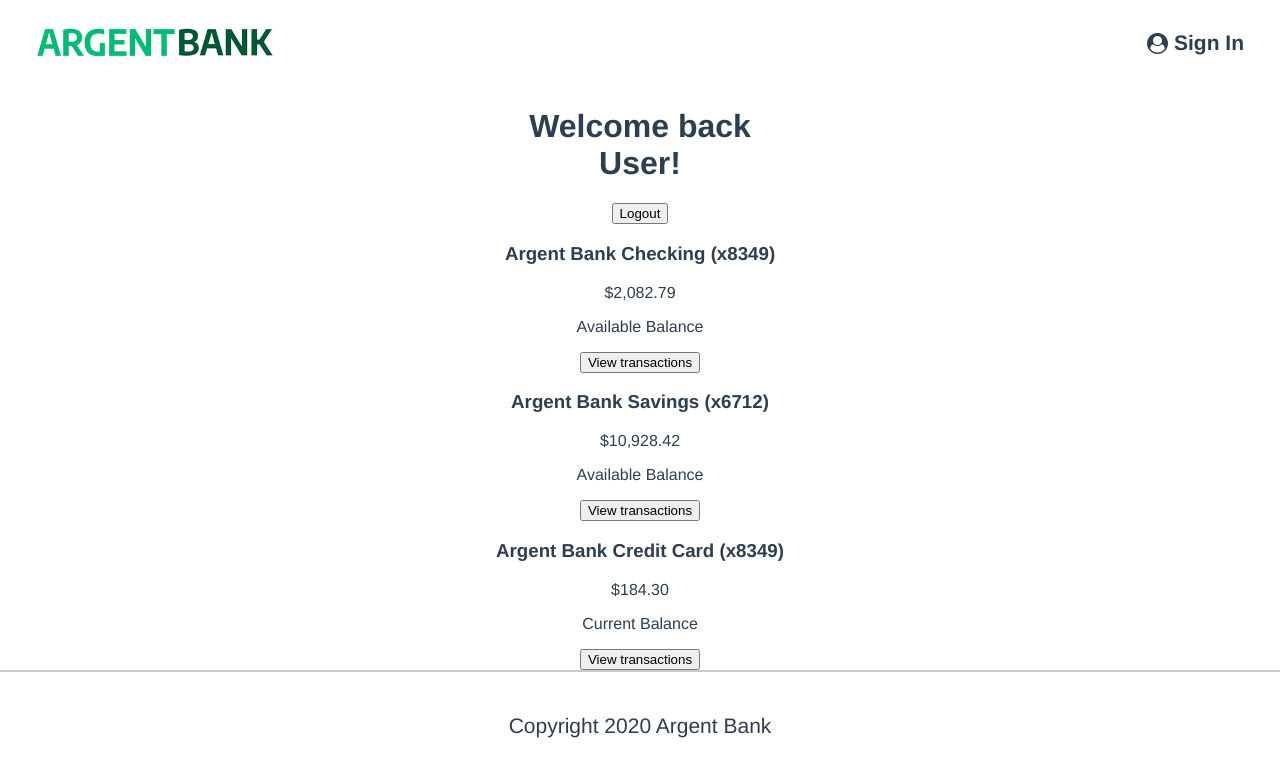
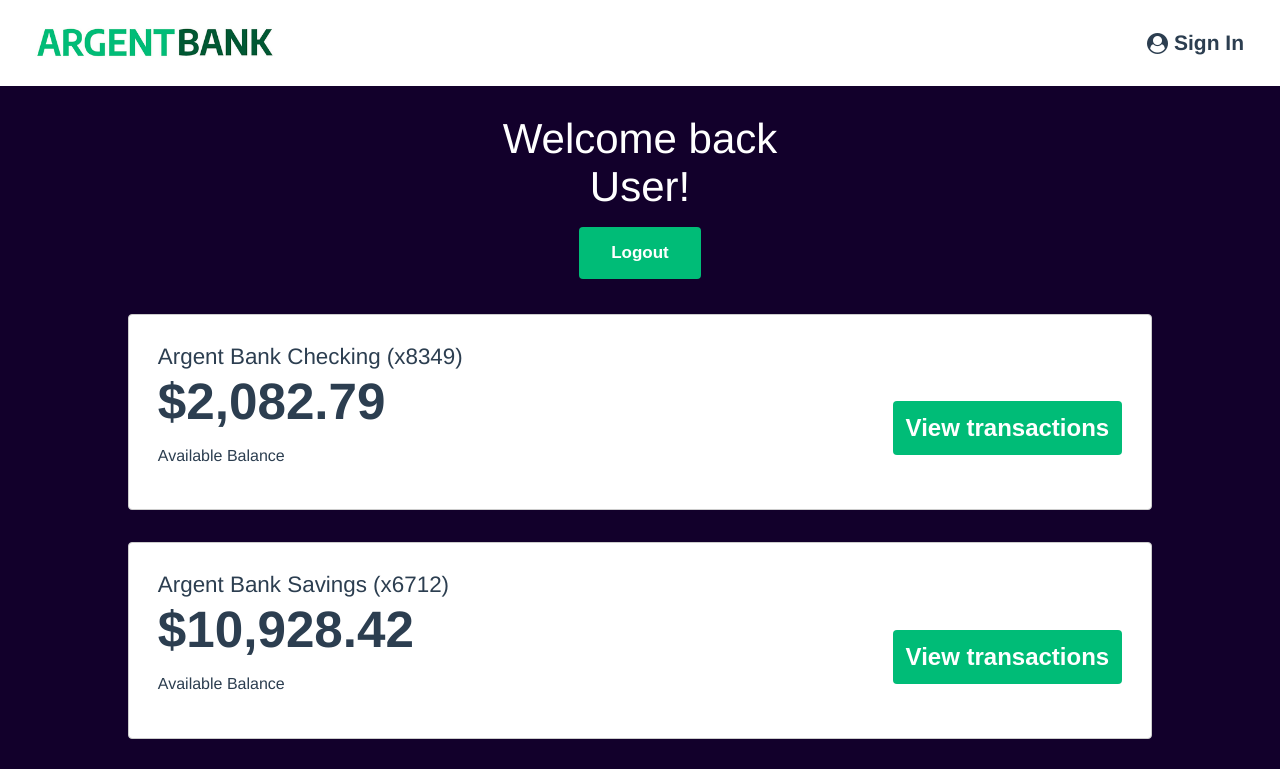
Before and after one commit to anthonypin0169/OpenClassroomsProject10, a React (Vite) app in the folder front/: page /profile in a window 1280 px wide. Shown: the top 769 px of the page. Built offline with nearby package versions, Linux system fonts and the light colour scheme; sample sign-in values are in the browser's storage.

Commit message:
réajustement des classes css et ajout de la redirection de user

```diff
--- a/front/src/pages/sign-in/sign-in.jsx
+++ b/front/src/pages/sign-in/sign-in.jsx
@@ -1,10 +1,18 @@
 import { useDispatch, useSelector } from 'react-redux'
 import { loginUser } from '../../store/authSlice.jsx'
+import { useNavigate } from 'react-router-dom'
+import { useEffect } from 'react'
 import "./sign-in.scss"
 
 export function SignIn() {
   const dispatch = useDispatch()
-  const { isLoading, error } = useSelector((state) => state.auth)
+  const { isAuthenticated, isLoading, error } = useSelector((state) => state.auth)
+  const navigate = useNavigate()
+useEffect(() => {
+  if(!isLoading && isAuthenticated){
+    navigate("/profile")
+  }
+},[isAuthenticated, isLoading, navigate])
 
   const handleSubmit = (e) => {
     e.preventDefault()
--- a/front/src/pages/sign-in/sign-in.scss
+++ b/front/src/pages/sign-in/sign-in.scss
@@ -17,7 +17,7 @@
         text-align: center;
         font-size: 2rem;
         font-weight: bold;
-        margin-bottom: 2rem;
+        margin-bottom: 1.5rem;
         color: #2c3e50;
     }
     .sign-in__error {
@@ -34,6 +34,7 @@
     }
     .sign-in__label {
         display: block;
+        text-align: start;
         font-weight: bold;
         color: #2c3e50;
     }
@@ -61,12 +62,12 @@
     .sign-in__button {
         display: block;
         width: 100%;
-        padding: 12px;
+        padding: 8px;
         font-size: 1.1rem;
         font-weight: bold;
         margin-top: 1rem;
         border: none;
-        border-radius: 4px;
+        border-radius: 1px;
         background-color: #00bc77;
         color: #fff;
         cursor: pointer;
--- a/front/src/pages/user/user.jsx
+++ b/front/src/pages/user/user.jsx
@@ -12,43 +12,43 @@ export default function User () {
     }
 
     return(
-        <main className="user__main user__main--dark">
+        <main className="user bg-dark">
             <div className="user__header">
-                <h1 className="user__title">Welcome back<br />{user?.firstName || 'User'}!</h1>
-                <button className="user__logout-button" onClick={handleLogout}>Logout</button>
+                <h1 className="user__header--title">Welcome back<br />{user?.firstName || 'User'}!</h1>
+                <button className="user__header--logout-button" onClick={handleLogout}>Logout</button>
             </div>
             <h2 className="sr-only">Accounts</h2>
 
             <section className="user__account">
-                <div className="user__account-content">
-                    <h3 className="user__account-title">Argent Bank Checking (x8349)</h3>
-                    <p className="user__account-amount">$2,082.79</p>
-                    <p className="user__account-description">Available Balance</p>
+                <div className="user__account--content">
+                    <h3 className="user__account--title">Argent Bank Checking (x8349)</h3>
+                    <p className="user__account--amount">$2,082.79</p>
+                    <p className="user__account--description">Available Balance</p>
                 </div>
                 <div className="user__account-actions">
-                    <button className="user__transaction-button">View transactions</button>
+                    <button className="user__account-actions--transaction-button">View transactions</button>
                 </div>
             </section>
 
             <section className="user__account">
-                <div className="user__account-content">
-                    <h3 className="user__account-title">Argent Bank Savings (x6712)</h3>
-                    <p className="user__account-amount">$10,928.42</p>
-                    <p className="user__account-description">Available Balance</p>
+                <div className="user__account--content">
+                    <h3 className="user__account--title">Argent Bank Savings (x6712)</h3>
+                    <p className="user__account--amount">$10,928.42</p>
+                    <p className="user__account--description">Available Balance</p>
                 </div>
                 <div className="user__account-actions">
-                    <button className="user__transaction-button">View transactions</button>
+                    <button className="user__account-actions--transaction-button">View transactions</button>
                 </div>
             </section>
 
             <section className="user__account">
-                <div className="user__account-content">
-                    <h3 className="user__account-title">Argent Bank Credit Card (x8349)</h3>
-                    <p className="user__account-amount">$184.30</p>
-                    <p className="user__account-description">Current Balance</p>
+                <div className="user__account--content">
+                    <h3 className="user__account--title">Argent Bank Credit Card (x8349)</h3>
+                    <p className="user__account--amount">$184.30</p>
+                    <p className="user__account--description">Current Balance</p>
                 </div>
                 <div className="user__account-actions">
-                    <button className="user__transaction-button">View transactions</button>
+                    <button className="user__account-actions--transaction-button">View transactions</button>
                 </div>
             </section>
         </main>
--- a/front/src/pages/user/user.scss
+++ b/front/src/pages/user/user.scss
@@ -1,23 +1,41 @@
-.header {
+.user {
+  &--dark {
+    background-color: #12002b;
+    min-height: calc(100vh - 140px); /* Ajuster selon header/footer */
+    padding: 2rem 0;
+  }
+  &__header {
     color: #fff;
     margin-bottom: 2.2rem;
-  &__h1{
+    text-align: center;
+    &--title {
       font-size: 42px;
+      margin-bottom: 1rem;
+      font-weight: normal;
     }
-  &__button {
+
+    &--logout-button {
       border-color: #00bc77;
       background-color: #00bc77;
       color: #fff;
       font-weight: bold;
       font-size: 17px;
-    padding: 16px;
+      padding: 16px 32px;
+      border: none;
+      border-radius: 4px;
+      cursor: pointer;
+      transition: background-color 0.2s;
+
+      &:hover {
+        background-color: #009e66;
       }
     }
-.account {
+  }
+  &__account {
     display: flex;
     justify-content: space-between;
     align-items: center;
-  border: 1px solid black;
+    border: 1px solid #ccc;
     background-color: #fff;
     width: 80%;
     margin: 10px auto;
@@ -26,78 +44,96 @@
     box-sizing: border-box;
     text-align: left;
     margin-bottom: 2rem;
-    &__content-wrapper {
+    border-radius: 4px;
+    &--content {
       width: 100%;
       flex: 1;
+    }
+
     &--title {
       margin: 0;
       padding: 0;
       font-size: 1.4rem;
       font-weight: normal;
+      color: #2c3e50;
     }
+
     &--amount {
       margin: 2px 0;
       font-size: 3.2rem;
       font-weight: bold;
-        }
-        &--amount-description {
-            margin: 0;
-            font-size: 1.4rem;
+      color: #2c3e50;
     }
   }
-    &__content-wrapper2 {
+}
+
+.user__account-actions {
   width: 100%;
   flex: 1;
+  margin-top: 1rem;
   &--transaction-button {
     display: block;
     width: 100%;
-            padding: 13px ;
+    padding: 13px;
     font-size: 1.5rem;
     font-weight: bold;
     margin-top: 1rem;
-            margin-right: 0.3rem;
-            border-color: #00bc77;
+    border: none;
+    border-radius: 4px;
     background-color: #00bc77;
     color: #fff;
     white-space: nowrap;
+    cursor: pointer;
+    transition: background-color 0.2s;
+
+    &:hover {
+      background-color: #009e66;
     }
   }
 }
+
+
+.user__account-description {
+  margin: 0;
+  font-size: 1.4rem;
+  color: #666;
+}
+
 @media (max-width: 720px) {
-  .header {
-    color: #fff;
+  .user__header {
     margin-bottom: 2.2rem;
-    &__h1 {
+  }
+
+  .user__title {
     font-size: 32px;
   }
-    &__button {
+
+  .user__logout-button {
     font-size: 14px;
-      padding: 10px;
+    padding: 10px 20px;
   }
-  }
-  .account {
+
+  .user__account {
     flex-direction: column;
     margin: 0 auto;
     padding: 1.5rem;
     margin-bottom: 2rem;
-    &__content-wrapper {
-      width: 100%;
-      flex: 1;
-      &--title {
+  }
+
+  .user__account-title {
     font-size: 1rem;
   }
-      &--amount {
+
+  .user__account-amount {
     margin: 0;
     font-size: 2.5rem;
   }
-      &--amount-description {
+
+  .user__account-description {
     font-size: 1rem;
   }
-    }
-    &__content-wrapper2 {
-      width: 100%;
-      flex: 0;
-      &--transaction-button {
+
+  .user__transaction-button {
     width: 100%;
     padding: 8px;
     font-size: 1.1rem;
@@ -105,17 +141,18 @@
     margin-right: 0;
   }
 }
-  }
+
+@media (min-width: 721px) {
+  .user__account {
+    flex-direction: row;
   }
 
-@media (min-width: 721px) {
-  .account {
-    flex-direction: row;
+  .user__account-actions {
+    flex: 0;
+    text-align: right;
   }
-  .account__content-wrapper2 {
-    flex: 0;
-    &--transaction-button {
+
+  .user__transaction-button {
     width: 200px;
   }
 }
-}
--- a/front/src/store/authSlice.jsx
+++ b/front/src/store/authSlice.jsx
@@ -64,5 +64,6 @@ const authSlice = createSlice({
   }
 })
 
+
 export const { logout, clearError } = authSlice.actions
 export default authSlice.reducer
```
Lines whose indentation alone changed are shown as unchanged.
